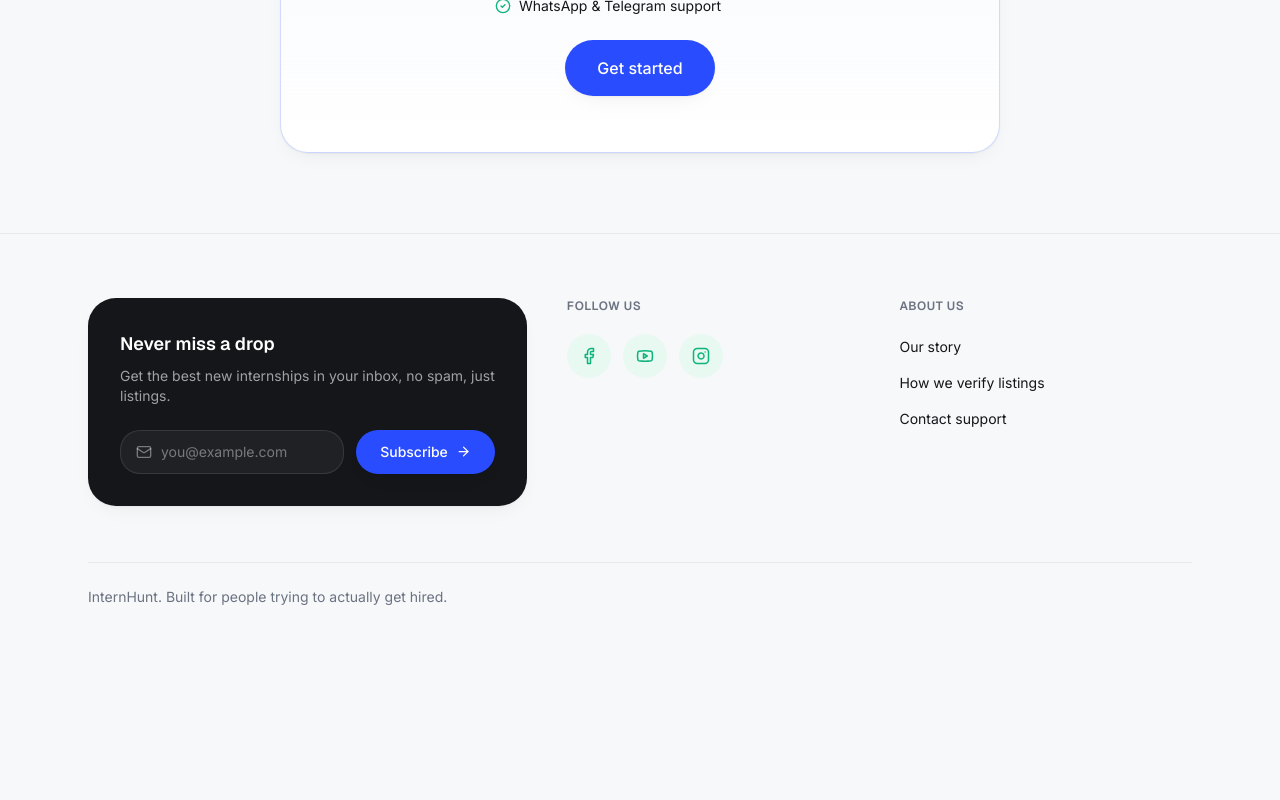
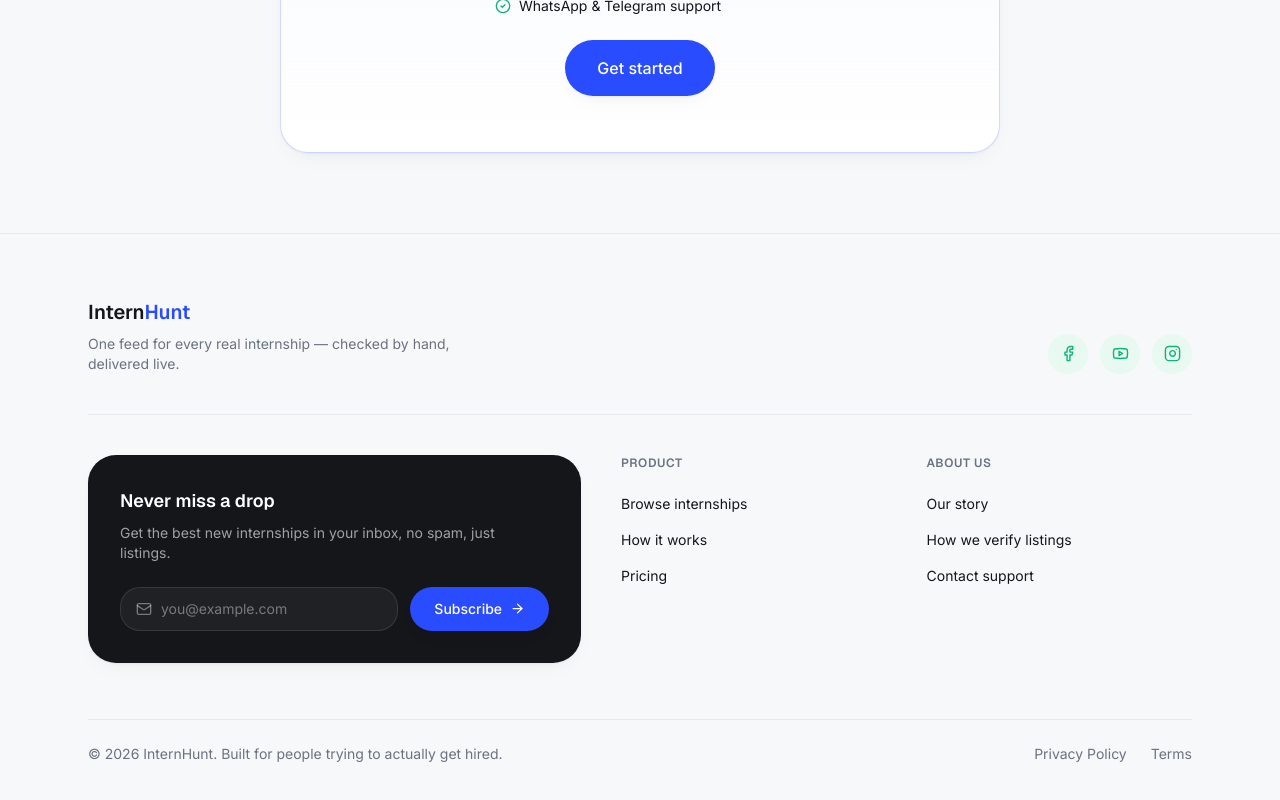
Before and after one commit to robinverma703/internhunt, a Next.js app: page / in a window 1280 px wide. Shown: the part 1520-2320 px from the top of the page. Before the commit the page ends 2191 px from the top, so only its background shows below. Built offline with nearby package versions, Linux system fonts and the light colour scheme.

Commit message:
redesign footer with logo row, extra column, and legal links

```diff
--- a/components/footer.tsx
+++ b/components/footer.tsx
@@ -6,6 +6,12 @@
 import { Facebook, Instagram, Mail, Youtube, ArrowRight } from "lucide-react";
 import { Input } from "@/components/ui/input";
 import { Button } from "@/components/ui/button";
+
+const PRODUCT_LINKS = [
+  { label: "Browse internships", href: "#" },
+  { label: "How it works", href: "#" },
+  { label: "Pricing", href: "#" },
+];
 
 const ABOUT_LINKS = [
   { label: "Our story", href: "#" },
@@ -32,7 +38,36 @@
   return (
     <footer className="border-t border-line bg-paper">
       <div className="mx-auto max-w-6xl px-6 py-16">
-        <div className="grid grid-cols-1 gap-10 md:grid-cols-[1.2fr_0.8fr_0.8fr]">
+        {/* Brand row */}
+        <div className="flex flex-col gap-3 border-b border-line pb-10 sm:flex-row sm:items-end sm:justify-between">
+          <div>
+            <span className="font-display text-xl font-semibold text-graphite">
+              Intern<span className="text-signal">Hunt</span>
+            </span>
+            <p className="mt-2 max-w-sm text-sm text-muted">
+              One feed for every real internship — checked by hand, delivered live.
+            </p>
+          </div>
+          <div className="flex gap-3">
+            {SOCIALS.map((social) => {
+              const Icon = social.icon;
+              return (
+                <Link
+                  key={social.label}
+                  href={social.href}
+                  aria-label={social.label}
+                  data-cursor-hover
+                  className="flex h-10 w-10 items-center justify-center rounded-full bg-mint-dim text-mint transition-transform hover:scale-105"
+                >
+                  <Icon size={17} />
+                </Link>
+              );
+            })}
+          </div>
+        </div>
+
+        {/* Main columns */}
+        <div className="grid grid-cols-1 gap-10 pt-10 md:grid-cols-[1.3fr_0.7fr_0.7fr]">
           <motion.div
             initial={{ opacity: 0, y: 12 }}
             whileInView={{ opacity: 1, y: 0 }}
@@ -47,7 +82,7 @@
 
             {submitted ? (
               <p className="mt-6 flex items-center gap-2 text-sm font-medium text-mint">
-                Youre on the list. Watch your inbox
+                You're on the list. Watch your inbox.
               </p>
             ) : (
               <form onSubmit={handleSubscribe} className="mt-6 flex flex-col gap-3 sm:flex-row">
@@ -72,24 +107,21 @@
 
           <div>
             <h4 className="text-xs font-semibold uppercase tracking-wider text-muted">
-              Follow us
+              Product
             </h4>
-            <div className="mt-5 flex gap-3">
-              {SOCIALS.map((social) => {
-                const Icon = social.icon;
-                return (
+            <ul className="mt-5 space-y-3">
+              {PRODUCT_LINKS.map((item) => (
+                <li key={item.label}>
                   <Link
-                    key={social.label}
-                    href={social.href}
-                    aria-label={social.label}
+                    href={item.href}
                     data-cursor-hover
-                    className="flex h-11 w-11 items-center justify-center rounded-full bg-mint-dim text-mint transition-transform hover:scale-105"
+                    className="text-sm text-graphite transition-colors hover:text-signal"
                   >
-                    <Icon size={18} />
+                    {item.label}
                   </Link>
-                );
-              })}
-            </div>
+                </li>
+              ))}
+            </ul>
           </div>
 
           <div>
@@ -112,10 +144,18 @@
           </div>
         </div>
 
-        <div className="mt-14 border-t border-line pt-6">
+        <div className="mt-14 flex flex-col gap-3 border-t border-line pt-6 sm:flex-row sm:items-center sm:justify-between">
           <p className="text-sm text-muted">
-            InternHunt. Built for people trying to actually get hired.
+            © {new Date().getFullYear()} InternHunt. Built for people trying to actually get hired.
           </p>
+          <div className="flex gap-6">
+            <Link href="#" data-cursor-hover className="text-sm text-muted hover:text-graphite">
+              Privacy Policy
+            </Link>
+            <Link href="#" data-cursor-hover className="text-sm text-muted hover:text-graphite">
+              Terms
+            </Link>
+          </div>
         </div>
       </div>
     </footer>
```
